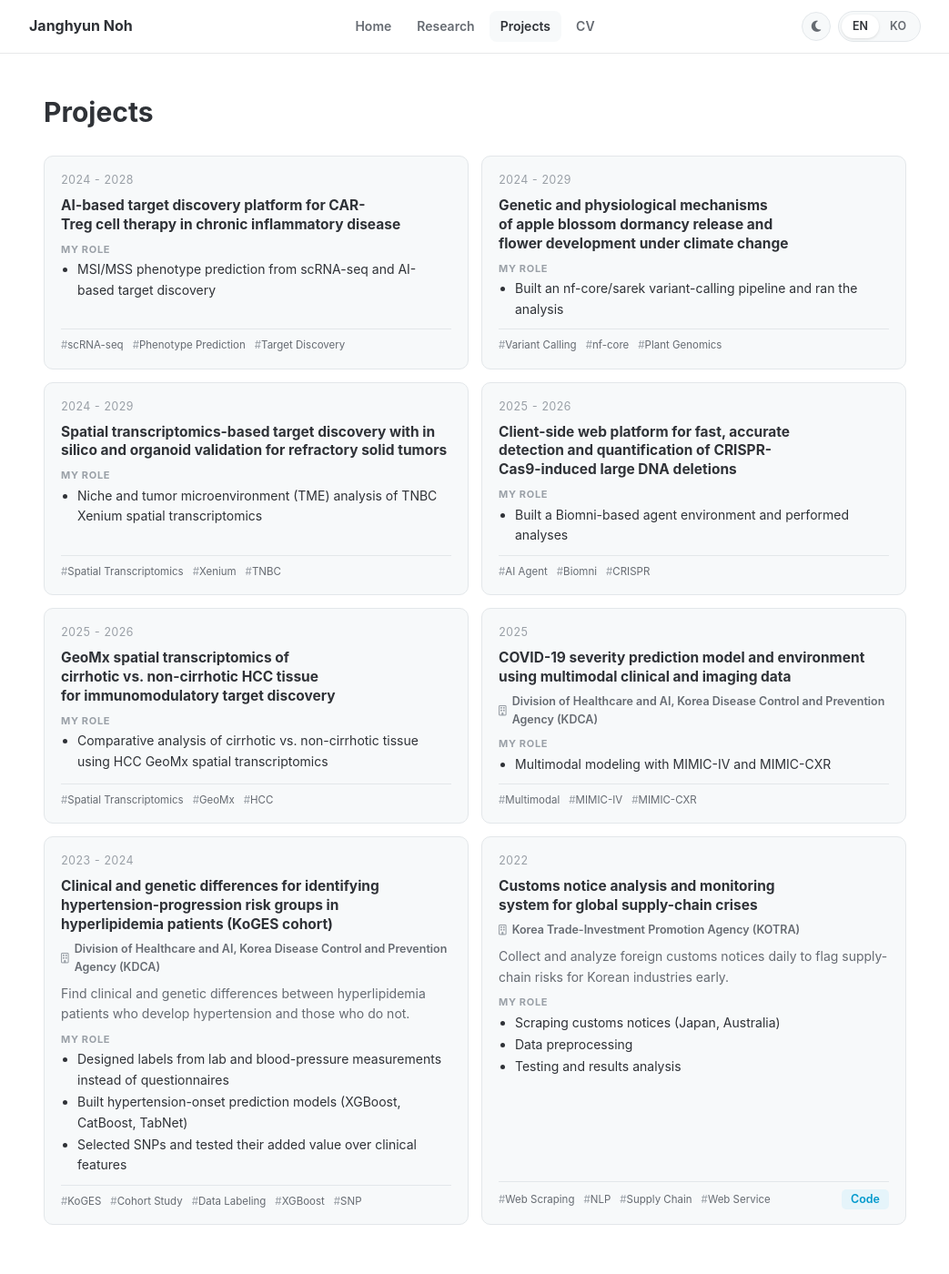
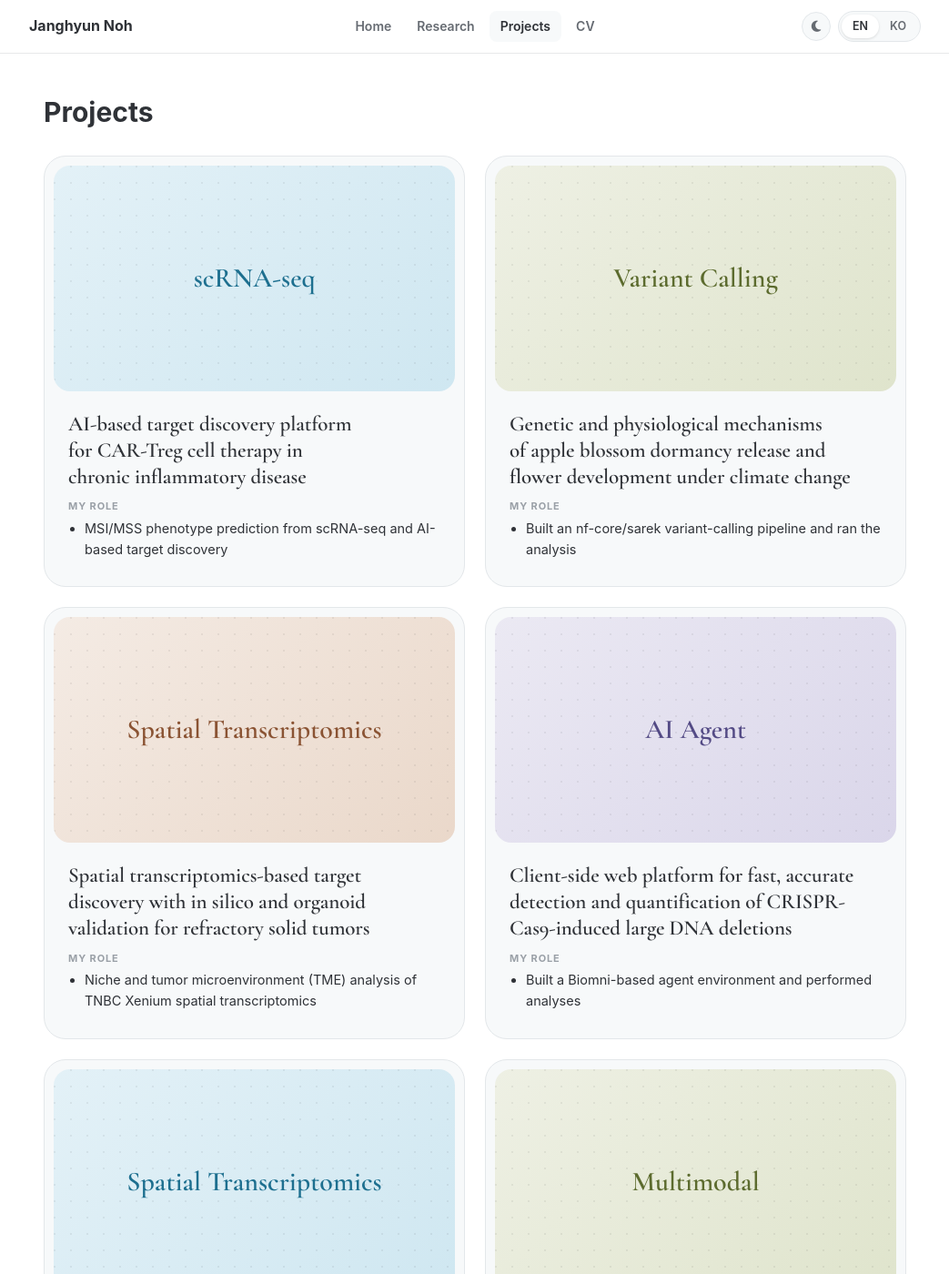
Before and after one commit to janghyunnoh/janghyunnoh.github.io, a Jekyll site: the page built from projects/index.md, in a window 1280 px wide and 1400 px high. Shown: the whole window at 91% size, without its empty margins (118-1161 px from the left). Built offline with Jekyll 4.4.1, drawn with Linux system fonts in a browser that asks for light colours.

Commit message:
Project cards: image-first layout, no dates
- Large 16:9 thumbnail on top (image field; tinted placeholder with the
  first tag when no image), serif title, organization line, goal, role,
  and outlined pill links (Code / Paper / Docker ...)
- KoGES card uses the cohort flowchart from the project slides
- Remove project periods from cards and the home list

Co-Authored-By: Claude Opus 5.5 <noreply@anthropic.com>
Claude-Session: https://claude.ai/code/session_01KSQJoZP1auZdYkoBxWPSet

```diff
--- a/_data/projects.yml
+++ b/_data/projects.yml
@@ -1,5 +1,5 @@
 # One entry = one card. Only filled-in fields are shown.
-#   period                  : YOUR participation period (not the full project term)
+#   image                   : thumbnail path, e.g. /assets/img/projects/xxx.jpg (16:9 works best); image_fit: contain for diagrams
 #   title / title_ko        : card title (English titles are draft translations — please review)
 #   org / org_ko            : partner or funding organization (shown under the title)
 #   summary / summary_ko    : one line on the project goal
@@ -7,8 +7,7 @@
 #   tags                    : keywords
 #   links                   : code / paper / demo / poster — buttons appear only when a URL is set
 
-- period: "2024 - 2028"
-  title: "AI-based target discovery platform for CAR-Treg cell therapy in chronic inflammatory disease"
+- title: "AI-based target discovery platform for CAR-Treg cell therapy in chronic inflammatory disease"
   title_ko: "AI 기반 타겟 발굴 플랫폼 확립을 통한 만성 염증성 질환 조절 CAR-Treg 세포 치료제 개발"
   role:
     - "MSI/MSS phenotype prediction from scRNA-seq and AI-based target discovery"
@@ -16,8 +15,7 @@
     - "MSI/MSS 기반 scRNA-seq phenotype prediction 및 AI 기반 타겟 발굴 연구"
   tags: [scRNA-seq, Phenotype Prediction, Target Discovery]
 
-- period: "2024 - 2029"
-  title: "Genetic and physiological mechanisms of apple blossom dormancy release and flower development under climate change"
+- title: "Genetic and physiological mechanisms of apple blossom dormancy release and flower development under climate change"
   title_ko: "기후 변화 대응을 위한 사과꽃 휴면타파 및 꽃 발달 시기의 유전적 생리학적 메커니즘 연구"
   role:
     - "Built an nf-core/sarek variant-calling pipeline and ran the analysis"
@@ -25,8 +23,7 @@
     - "nf-core/sarek 기반 variant calling pipeline 구축 및 분석 수행"
   tags: [Variant Calling, nf-core, Plant Genomics]
 
-- period: "2024 - 2029"
-  title: "Spatial transcriptomics-based target discovery with in silico and organoid validation for refractory solid tumors"
+- title: "Spatial transcriptomics-based target discovery with in silico and organoid validation for refractory solid tumors"
   title_ko: "공간 전사체 기반 타겟 발굴과 in silico 및 오가노이드 활용 타겟 검증을 통한 난치성 고형암 MLT 신규 치료제 신속 개발"
   role:
     - "Niche and tumor microenvironment (TME) analysis of TNBC Xenium spatial transcriptomics"
@@ -34,8 +31,7 @@
     - "TNBC Xenium spatial transcriptomics 기반 niche 및 종양 미세환경(TME) 분석"
   tags: [Spatial Transcriptomics, Xenium, TNBC]
 
-- period: "2025 - 2026"
-  title: "Client-side web platform for fast, accurate detection and quantification of CRISPR-Cas9-induced large DNA deletions"
+- title: "Client-side web platform for fast, accurate detection and quantification of CRISPR-Cas9-induced large DNA deletions"
   title_ko: "CRISPR-Cas9 유도 대규모 DNA 결실 검출·정량화를 위한 클라이언트 사이드 고속·고정밀 웹 기반 분석 플랫폼 개발"
   role:
     - "Built a Biomni-based agent environment and performed analyses"
@@ -43,8 +39,7 @@
     - "Biomni 기반 Agent 환경 구축 및 분석 수행"
   tags: [AI Agent, Biomni, CRISPR]
 
-- period: "2025 - 2026"
-  title: "GeoMx spatial transcriptomics of cirrhotic vs. non-cirrhotic HCC tissue for immunomodulatory target discovery"
+- title: "GeoMx spatial transcriptomics of cirrhotic vs. non-cirrhotic HCC tissue for immunomodulatory target discovery"
   title_ko: "HCC GeoMx 공간전사체 기반 간경변·비간경변 조직의 병리적 차이 규명 및 면역조절 타겟 발굴 연구"
   role:
     - "Comparative analysis of cirrhotic vs. non-cirrhotic tissue using HCC GeoMx spatial transcriptomics"
@@ -52,8 +47,7 @@
     - "HCC GeoMx spatial transcriptomics 기반 cirrhotic/non-cirrhotic 조직 비교 분석"
   tags: [Spatial Transcriptomics, GeoMx, HCC]
 
-- period: "2025"
-  title: "COVID-19 severity prediction model and environment using multimodal clinical and imaging data"
+- title: "COVID-19 severity prediction model and environment using multimodal clinical and imaging data"
   title_ko: "멀티모달 임상·영상 데이터를 활용한 코로나19 환자 중증도 예측 모델·환경 구축"
   org: "Division of Healthcare and AI, Korea Disease Control and Prevention Agency (KDCA)"
   org_ko: "질병관리청 헬스케어인공지능연구과"
@@ -63,9 +57,10 @@
     - "MIMIC-IV + MIMIC-CXR 기반 멀티모달 연구"
   tags: [Multimodal, MIMIC-IV, MIMIC-CXR]
 
-- period: "2023 - 2024"
-  title: "Clinical and genetic differences for identifying hypertension-progression risk groups in hyperlipidemia patients (KoGES cohort)"
+- title: "Clinical and genetic differences for identifying hypertension-progression risk groups in hyperlipidemia patients (KoGES cohort)"
   title_ko: "KoGES 코호트 기반 고지혈증 환자의 고혈압 진행 위험군 규명을 위한 임상·유전적 차이 분석 연구"
+  image: "/assets/img/projects/koges.jpg"
+  image_fit: contain
   org: "Division of Healthcare and AI, Korea Disease Control and Prevention Agency (KDCA)"
   org_ko: "질병관리청 헬스케어인공지능연구과"
   summary: "Find clinical and genetic differences between hyperlipidemia patients who develop hypertension and those who do not."
@@ -80,8 +75,7 @@
     - "SNP 선별 및 임상 변수 대비 추가 효과 검증"
   tags: [KoGES, Cohort Study, Data Labeling, XGBoost, SNP]
 
-- period: "2022"
-  title: "Customs notice analysis and monitoring system for global supply-chain crises"
+- title: "Customs notice analysis and monitoring system for global supply-chain crises"
   title_ko: "글로벌 공급망 위기 대응을 위한 세관 고시 분석 및 모니터링 시스템 개발"
   org: "Korea Trade-Investment Promotion Agency (KOTRA)"
   org_ko: "대한무역투자진흥공사 (KOTRA)"
--- a/_includes/sections/home.html
+++ b/_includes/sections/home.html
@@ -40,7 +40,7 @@
     <h2>{{ L.recent_projects }}<a class="more" href="{{ base }}projects/">{{ L.see_all }}</a></h2>
     <ul class="mini-list">
         {%- for pr in site.data.projects limit: 4 %}{% if true %}
-        <li><span class="entry-title">{% if ko %}{{ pr.title_ko | default: pr.title }}{% else %}{{ pr.title }}{% endif %}</span><span class="period">{% if ko %}{{ pr.period | replace: "Present", "현재" }}{% else %}{{ pr.period }}{% endif %}</span></li>
+        <li><span class="entry-title">{% if ko %}{{ pr.title_ko | default: pr.title }}{% else %}{{ pr.title }}{% endif %}</span></li>
         {%- endif %}{% endfor %}
     </ul>
 </section>
--- a/_includes/sections/projects.html
+++ b/_includes/sections/projects.html
@@ -1,27 +1,36 @@
 <h1 class="page-title">{{ L.nav_projects }}</h1>
 <div class="cards">
     {%- for pr in site.data.projects %}
-    {%- if ko %}{% assign summary = pr.summary_ko | default: pr.summary %}{% assign role = pr.role_ko | default: pr.role %}{% else %}{% assign summary = pr.summary %}{% assign role = pr.role %}{% endif %}
+    {%- if ko %}{% assign summary = pr.summary_ko | default: pr.summary %}{% assign role = pr.role_ko | default: pr.role %}{% assign ptitle = pr.title_ko | default: pr.title %}{% else %}{% assign summary = pr.summary %}{% assign role = pr.role %}{% assign ptitle = pr.title %}{% endif %}
+    {%- assign hue = forloop.index0 | modulo: 4 %}
     <article class="card">
-        <div class="card-top">
-            <span>{% if ko %}{{ pr.period | replace: "Present", "현재" }}{% else %}{{ pr.period }}{% endif %}</span>
-        </div>
-        <h4>{% if ko %}{{ pr.title_ko | default: pr.title }}{% else %}{{ pr.title }}{% endif %}</h4>
+        {%- if pr.image and pr.image != "" %}
+        <div class="thumb{% if pr.image_fit == 'contain' %} contain{% endif %}"><img src="{{ pr.image | relative_url }}" alt="{{ ptitle }}" loading="lazy"></div>
+        {%- else %}
+        <div class="thumb placeholder hue-{{ hue }}" aria-hidden="true"><span>{{ pr.tags | first }}</span></div>
+        {%- endif %}
+        <div class="card-body">
+            <h4>{{ ptitle }}</h4>
             {%- if pr.org %}
-        <div class="org"><i class="fa-regular fa-building"></i><span>{% if ko %}{{ pr.org_ko | default: pr.org }}{% else %}{{ pr.org }}{% endif %}</span></div>
+            <div class="org">{% if ko %}{{ pr.org_ko | default: pr.org }}{% else %}{{ pr.org }}{% endif %}</div>
             {%- endif %}
             {%- if summary %}
             <p class="summary">{{ summary }}</p>
             {%- endif %}
             {%- if role and role.size > 0 %}
-        <div>
+            <div class="role">
                 <div class="role-label">{{ L.my_role }}</div>
                 <ul>{% for r in role %}<li>{{ r }}</li>{% endfor %}</ul>
             </div>
             {%- endif %}
-        <div class="card-foot">
-            <div class="tags">{% for tg in pr.tags %}<span class="tag">{{ tg }}</span>{% endfor %}</div>
-            {% include link-buttons.html links=pr.links %}
+            {%- if pr.links %}
+            <div class="card-links">
+                {%- assign kinds = "code,paper,docker,demo,poster,slides" | split: "," %}
+                {%- for kd in kinds %}{% assign url = pr.links[kd] %}{% if url and url != "" %}{% capture lbl %}link_{{ kd }}{% endcapture %}
+                <a class="pill-link" href="{{ url }}" target="_blank" rel="noopener">{% case kd %}{% when "code" %}<i class="fa-brands fa-github"></i>{% when "paper" %}<i class="fa-regular fa-file-lines"></i>{% when "docker" %}<i class="fa-brands fa-docker"></i>{% else %}<i class="fa-solid fa-arrow-up-right-from-square"></i>{% endcase %}{{ L[lbl] }}</a>
+                {%- endif %}{% endfor %}
+            </div>
+            {%- endif %}
         </div>
     </article>
     {%- endfor %}
--- a/_layouts/profile.html
+++ b/_layouts/profile.html
@@ -22,7 +22,7 @@
     <meta property="og:url" content="{{ site.url }}{{ page.url }}">
     <link rel="preconnect" href="https://fonts.googleapis.com">
     <link rel="preconnect" href="https://fonts.gstatic.com" crossorigin>
-    <link rel="stylesheet" href="https://fonts.googleapis.com/css2?family=Noto+Sans+KR:wght@400;500;600;700&display=swap">
+    <link rel="stylesheet" href="https://fonts.googleapis.com/css2?family=Cormorant+Garamond:wght@600&family=Noto+Sans+KR:wght@400;500;600;700&family=Noto+Serif+KR:wght@600&display=swap">
     <link rel="stylesheet" href="https://cdnjs.cloudflare.com/ajax/libs/font-awesome/6.4.0/css/all.min.css">
     <link rel="stylesheet" href="{{ '/assets/css/profile.css' | relative_url }}?v={{ v }}">
     <script>
--- a/assets/css/profile.css
+++ b/assets/css/profile.css
@@ -15,10 +15,16 @@
   --award-soft: #fbf1dc;
   --ongoing: #2e9a5a;
   --nav-bg: rgba(255, 255, 255, .88);
+  --serif: "Cormorant Garamond", "Noto Serif KR", Georgia, "Times New Roman", serif;
   --font: -apple-system, BlinkMacSystemFont, "Segoe UI", Roboto, "Apple SD Gothic Neo", "Noto Sans KR", "Malgun Gothic", "Helvetica Neue", Arial, sans-serif;
 }
 /* Dark theme: follows the system by default; the nav toggle sets data-theme to override. */
 @media (prefers-color-scheme: dark) {
+  :root:not([data-theme="light"]) .thumb.placeholder { --ph-dot: rgba(255,255,255,.06); }
+  :root:not([data-theme="light"]) .hue-0 { --ph-a: #16303a; --ph-b: #1b3a47; --ph-ink: #8fd3ec; }
+  :root:not([data-theme="light"]) .hue-1 { --ph-a: #262b1a; --ph-b: #2f3520; --ph-ink: #c3d08f; }
+  :root:not([data-theme="light"]) .hue-2 { --ph-a: #33251c; --ph-b: #3d2c20; --ph-ink: #e3b08f; }
+  :root:not([data-theme="light"]) .hue-3 { --ph-a: #24223a; --ph-b: #2c2946; --ph-ink: #b9b0ea; }
   :root:not([data-theme="light"]) {
     --bg: #15181b; --fg: #e3e6e9; --muted: #a3a9b0; --faint: #747b83; --rule: #2a2f34;
     --card: #1c2024; --card-border: #2c3237; --accent: #4cc0e8; --accent-soft: #15323d;
@@ -27,6 +33,11 @@
     color-scheme: dark;
   }
 }
+:root[data-theme="dark"] .thumb.placeholder { --ph-dot: rgba(255,255,255,.06); }
+:root[data-theme="dark"] .hue-0 { --ph-a: #16303a; --ph-b: #1b3a47; --ph-ink: #8fd3ec; }
+:root[data-theme="dark"] .hue-1 { --ph-a: #262b1a; --ph-b: #2f3520; --ph-ink: #c3d08f; }
+:root[data-theme="dark"] .hue-2 { --ph-a: #33251c; --ph-b: #3d2c20; --ph-ink: #e3b08f; }
+:root[data-theme="dark"] .hue-3 { --ph-a: #24223a; --ph-b: #2c2946; --ph-ink: #b9b0ea; }
 :root[data-theme="dark"] {
     --bg: #15181b; --fg: #e3e6e9; --muted: #a3a9b0; --faint: #747b83; --rule: #2a2f34;
     --card: #1c2024; --card-border: #2c3237; --accent: #4cc0e8; --accent-soft: #15323d;
@@ -232,48 +243,85 @@ p { margin-bottom: 12px; max-width: 72ch; }
   color: var(--muted);
 }
 .filters button[aria-pressed="true"] { background: var(--fg); color: var(--bg); border-color: var(--fg); }
-.cards { display: grid; grid-template-columns: repeat(2, minmax(0, 1fr)); gap: 14px; }
+.cards { display: grid; grid-template-columns: repeat(2, minmax(0, 1fr)); gap: 22px; }
 .card {
   display: flex;
   flex-direction: column;
-  gap: 8px;
   min-width: 0;
-  padding: 16px 18px;
   background: var(--card);
   border: 1px solid var(--card-border);
-  border-radius: 10px;
+  border-radius: 24px;
+  overflow: hidden;
 }
-.card[hidden] { display: none; }
-.card-top {
-  display: flex;
-  justify-content: flex-start;
-  gap: 10px;
+.thumb {
+  margin: 10px 10px 0;
+  aspect-ratio: 16 / 9;
+  max-width: 100%;
+  border-radius: 18px;
+  overflow: hidden;
+  background: var(--bg);
+}
+.thumb img { width: 100%; height: 100%; object-fit: cover; object-position: top center; display: block; }
+.thumb.contain { background: #ffffff; }
+.thumb.contain img { object-fit: contain; padding: 10px; }
+.thumb.placeholder {
+  display: grid;
+  place-items: center;
+  background:
+    radial-gradient(circle at 1px 1px, var(--ph-dot) 1px, transparent 0) 0 0 / 18px 18px,
+    linear-gradient(135deg, var(--ph-a), var(--ph-b));
+}
+.thumb.placeholder span {
+  font-family: var(--serif);
+  font-size: clamp(22px, 3vw, 30px);
+  color: var(--ph-ink);
+  padding: 0 24px;
+  text-align: center;
+}
+.hue-0 { --ph-a: #e3f1f7; --ph-b: #cfe7f1; --ph-ink: #1d6f8f; }
+.hue-1 { --ph-a: #eef0e4; --ph-b: #dfe4cc; --ph-ink: #5c6b2e; }
+.hue-2 { --ph-a: #f4ebe4; --ph-b: #ead8ca; --ph-ink: #8a5333; }
+.hue-3 { --ph-a: #ebe9f3; --ph-b: #dad6ea; --ph-ink: #534a85; }
+.thumb.placeholder { --ph-dot: rgba(0, 0, 0, .06); }
+.card-body { display: flex; flex-direction: column; gap: 10px; padding: 22px 26px 26px; flex: 1; }
+.card h4 {
+  font-family: var(--serif);
+  font-weight: 600;
+  font-size: 23px;
+  line-height: 1.25;
+  letter-spacing: -.005em;
+  text-wrap: balance;
+}
+:root:lang(ko) .card h4 { font-size: 20px; line-height: 1.4; }
+.card .org {
+  font-size: 12px;
+  font-weight: 500;
+  letter-spacing: .12em;
+  text-transform: uppercase;
+  color: var(--muted);
+}
+:root:lang(ko) .card .org { letter-spacing: .02em; font-size: 12.5px; font-weight: 600; }
+.card .summary { font-size: 15px; line-height: 1.65; color: var(--muted); margin: 0; }
+.role-label { font-size: 11px; font-weight: 700; letter-spacing: .08em; text-transform: uppercase; color: var(--faint); margin-bottom: 2px; }
+.card ul { padding-left: 18px; font-size: 14.5px; color: var(--fg); }
+.card ul li { margin: 3px 0; }
+.card-links { display: flex; flex-wrap: wrap; gap: 10px; margin-top: auto; padding-top: 8px; }
+.pill-link {
+  display: inline-flex;
+  align-items: center;
+  gap: 9px;
+  padding: 9px 18px;
+  border: 1px solid var(--card-border);
+  border-radius: 999px;
+  background: var(--bg);
+  color: var(--fg);
   font-size: 12.5px;
-  color: var(--faint);
-  font-variant-numeric: tabular-nums;
+  font-weight: 600;
+  letter-spacing: .1em;
+  text-transform: uppercase;
 }
-.status { font-weight: 700; text-transform: uppercase; letter-spacing: .04em; font-size: 11px; }
-.status.ongoing { color: var(--ongoing); }
-.card h4 { font-size: 15.5px; line-height: 1.35; text-wrap: balance; }
-.card .org { display: flex; align-items: center; gap: 6px; font-size: 12.5px; font-weight: 600; color: var(--muted); margin-top: -2px; }
-.card .org i { color: var(--faint); font-size: 11.5px; }
-.card .summary { font-size: 14px; color: var(--muted); margin: 0; }
-.role-label { font-size: 11px; font-weight: 700; letter-spacing: .06em; text-transform: uppercase; color: var(--faint); margin-bottom: 2px; }
-.card ul { padding-left: 18px; font-size: 14px; }
-.card ul li { margin: 2px 0; }
-.card-foot {
-  margin-top: auto;
-  display: flex;
-  flex-wrap: wrap;
-  justify-content: space-between;
-  gap: 8px;
-  align-items: center;
-  padding-top: 8px;
-  border-top: 1px solid var(--card-border);
-}
-.tags { display: flex; flex-wrap: wrap; gap: 5px 10px; }
-.tag { font-size: 11.5px; color: var(--muted); }
-.tag::before { content: "#"; color: var(--faint); }
+.pill-link i { color: var(--muted); font-size: 14px; }
+.pill-link:hover { text-decoration: none; border-color: var(--accent); color: var(--accent); }
 
 @media (max-width: 760px) {
   .nav-inner { grid-template-columns: 1fr auto; height: auto; padding: 10px 0; row-gap: 8px; }
```
Also changed, not shown: assets/img/projects/koges.jpg (added). Lines whose indentation alone changed are shown as unchanged.
